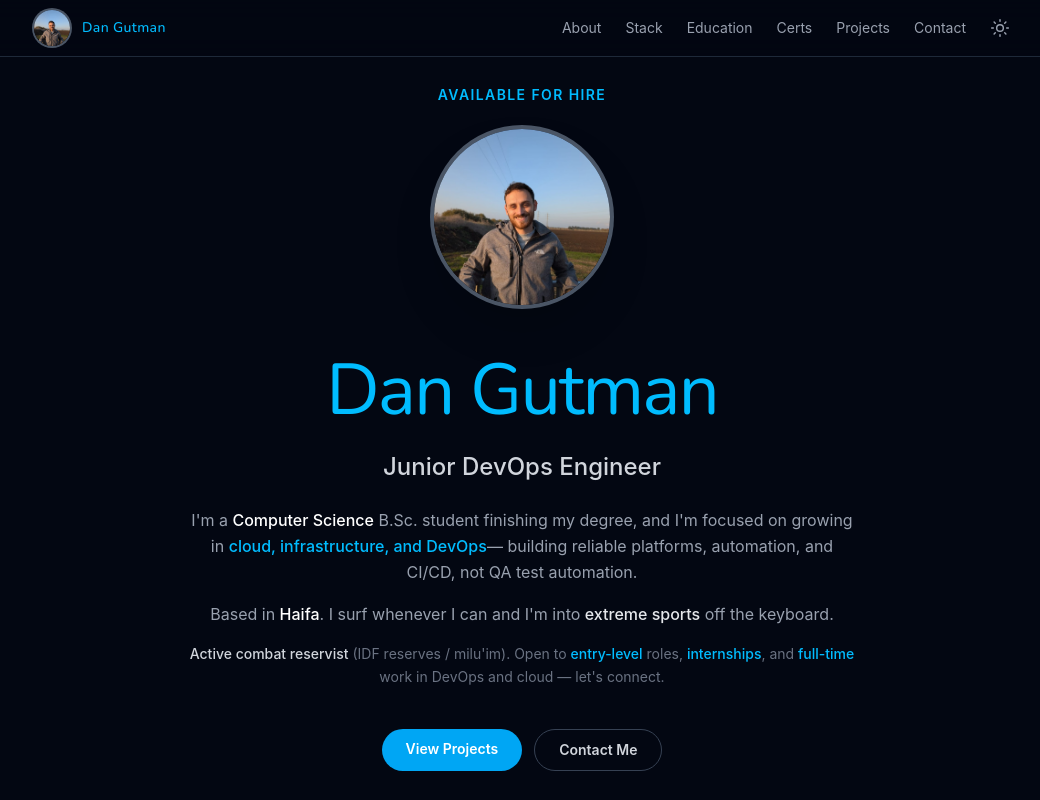
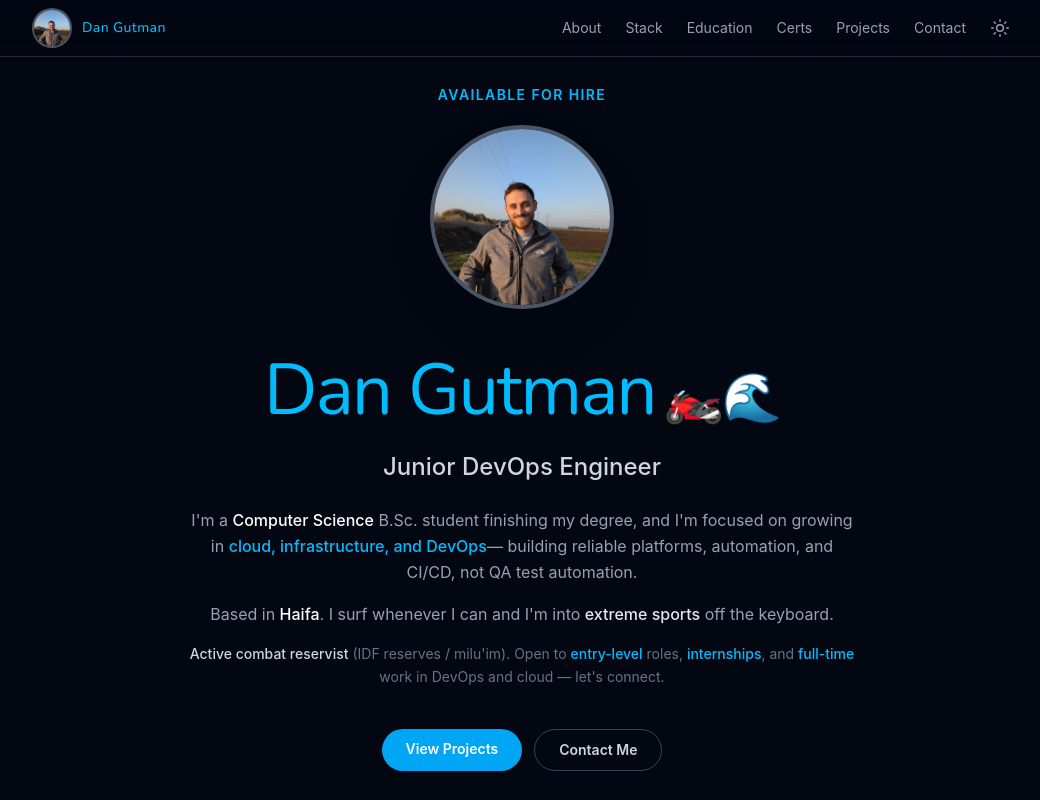
Before and after one commit to Dangutman98/dangutman.github.io, a React (Vite) app: page / in a window 1280 px wide. Shown: the top 800 px of the page, without its empty margins (118-1158 px from the left). Built offline with nearby package versions, Linux system fonts and the light colour scheme.

Commit message:
few adjustments

```diff
--- a/index.html
+++ b/index.html
@@ -5,7 +5,7 @@
     <link rel="icon" href="/favicon.svg" type="image/svg+xml" />
     <link rel="alternate icon" href="/dan-profile.png" type="image/png" />
     <meta name="viewport" content="width=device-width, initial-scale=1.0" />
-    <title>Dan Gutman</title>
+    <title>Dan Gutman 🏍️ 🌊</title>
     <script>
       try {
         if (localStorage.getItem("theme") === "light") {
--- a/src/App.tsx
+++ b/src/App.tsx
@@ -415,7 +415,15 @@ function Hero() {
       />
 
       <h1 className="font-nunito mb-4 text-5xl font-light leading-tight tracking-tight text-sky-600 dark:text-sky-400 sm:text-7xl">
-        Dan Gutman
+        <span className="inline-flex flex-wrap items-baseline justify-center gap-x-2 gap-y-1">
+          <span>Dan Gutman</span>
+          <span
+            aria-hidden
+            className="select-none text-3xl leading-none sm:text-5xl"
+          >
+            🏍️🌊
+          </span>
+        </span>
       </h1>
 
       <h2 className="text-xl sm:text-2xl font-medium text-slate-600 dark:text-gray-300 mb-6">
```
